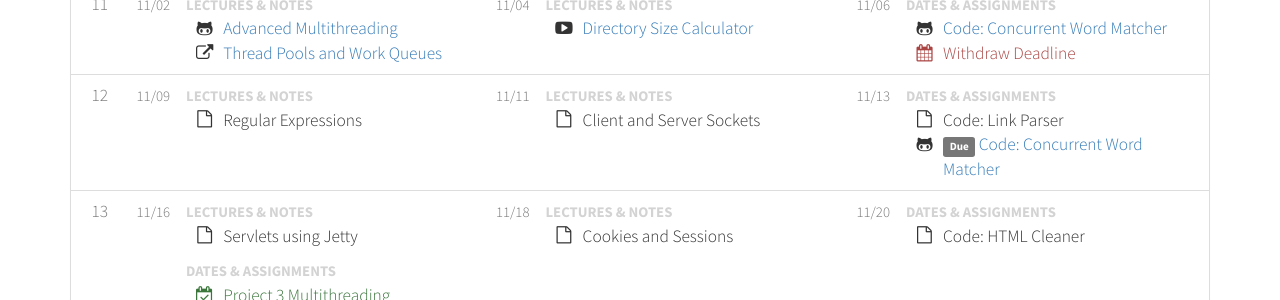
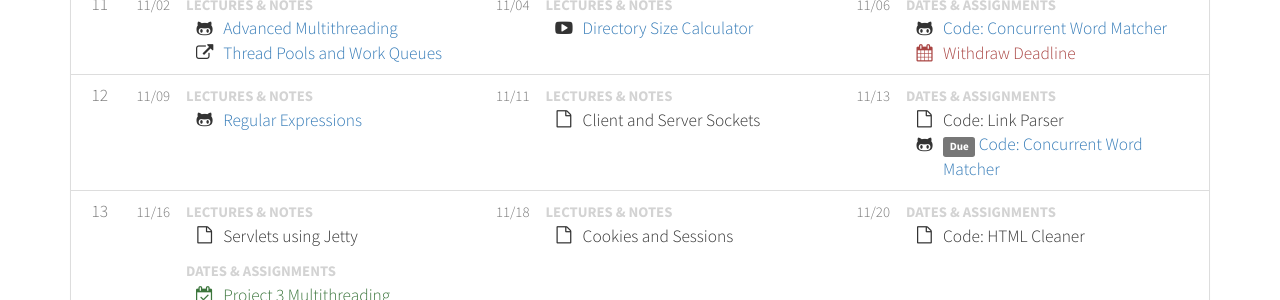
Before and after one commit to cs212/fall2015, a Jekyll site: the page built from schedule.html, in a window 1280 px wide and 900 px high, scrolled down 1909 px. Shown: the part 150-450 px from the top of the window. Built offline with Jekyll 4.4.1, drawn with Linux system fonts in a browser that asks for light colours; Markdown is read by kramdown in place of the engine named in the settings.

```diff
--- a/_data/schedule.yml
+++ b/_data/schedule.yml
@@ -474,6 +474,8 @@
     - class : 2015-11-09 # Mon
       notes :
         - name : 'Regular Expressions'
+          link : 'https://github.com/cs212/lectures/tree/fall2015/Regular%20Expressions'
+          icon : 'fa-github-alt'
       other : false
 
     - class : 2015-11-11 # Wed
```
